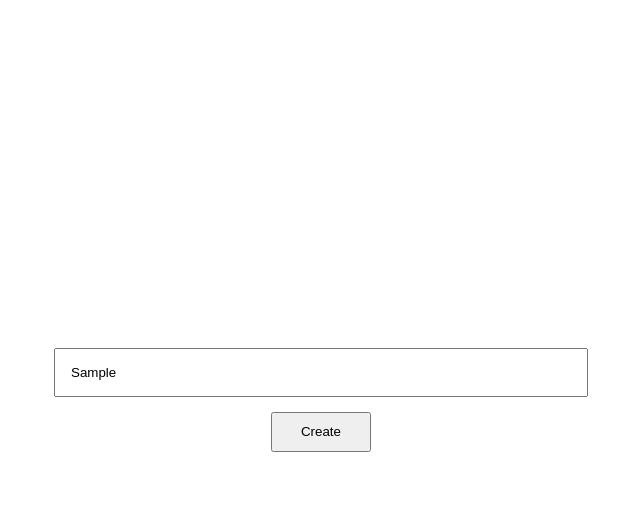
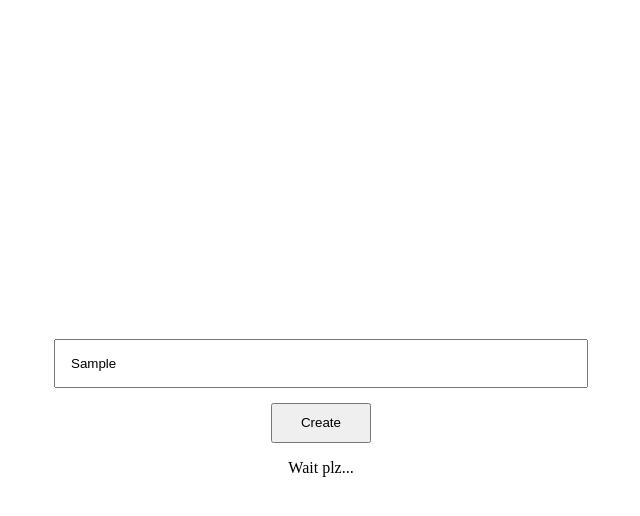
Before and after one commit to Vishnevi/tables_manage, a website: page index.html in a window 1280 px wide. Both pictures are taken after typing "Sample" into the empty fields and a click on the button "Create". Shown: the whole page, without its empty margins (319-959 px from the left). Drawn offline with Linux system fonts and the light colour scheme.

Commit message:
initial commit

```diff
--- a/index.html
+++ b/index.html
@@ -12,5 +12,8 @@
         <button id="createBtn">Create</button>
         <p id="status"></p>
     </div>
+
+
+    <script src="script.js"></script>
 </body>
 </html>
--- /dev/null
+++ b/script.js
@@ -0,0 +1,11 @@
+const sheetIdInput = document.querySelector("#sheetId");
+const createBtn = document.querySelector("#createBtn");
+const statusP = document.querySelector("#status");
+
+
+createBtn.addEventListener("click", async () => {
+    const sheetIdValue = sheetIdInput.value;
+
+    if (!sheetIdValue) statusP.innerText = "Please enter a sheet id!";
+    else statusP.innerText = "Wait plz...";
+})
```
Also changed, not shown: 1 other file.
